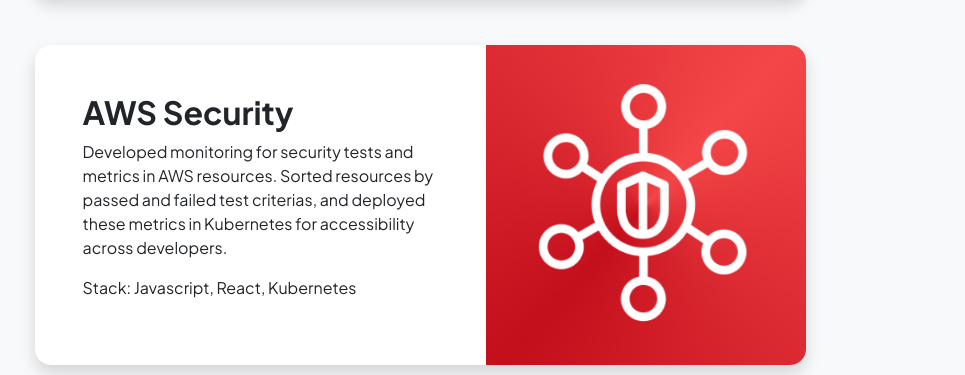
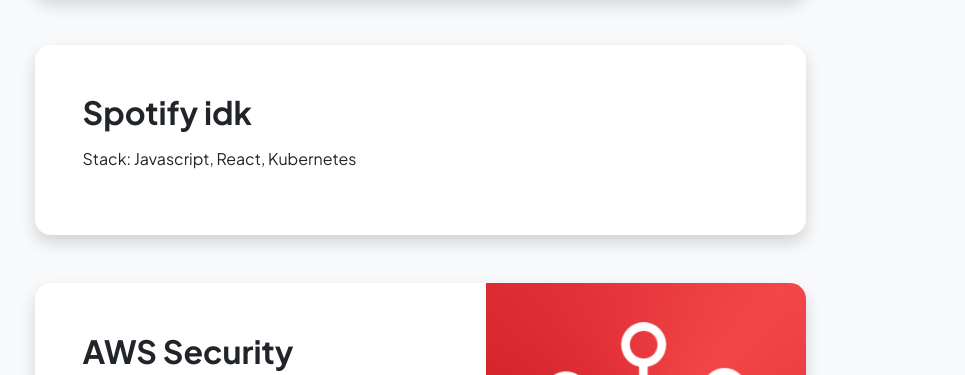
Before and after one commit to jortiz24/jortiz24.github.io, a plain HTML site: page projects.html in a window 1280 px wide. Shown: the part 682-1057 px from the top of the page, without its empty margins (220-1185 px from the left). Drawn offline with nearby package versions, Linux system fonts and the light colour scheme; a script that the page names is missing.

Commit message:
Update projects.html

```diff
--- a/projects.html
+++ b/projects.html
@@ -70,11 +70,10 @@
                                 <div class="card-body p-0">
                                     <div class="d-flex align-items-center">
                                         <div class="p-5">
-                                            <h2 class="fw-bolder">AWS Security </h2>
-                                            <p>Developed monitoring for security tests and metrics in AWS resources. Sorted resources by passed and failed test criterias, and deployed these metrics in Kubernetes for accessibility across developers.</p>
+                                            <h2 class="fw-bolder">Spotify idk </h2>
+                                            <p></p>
                                             <p> Stack: Javascript, React, Kubernetes</p>
                                         </div>
-                                        <img class="img-fluid" width="320" height="320" src="assets/logo.jpg" alt="..." />
                                     </div>
                                 </div>
                             </div>
```
